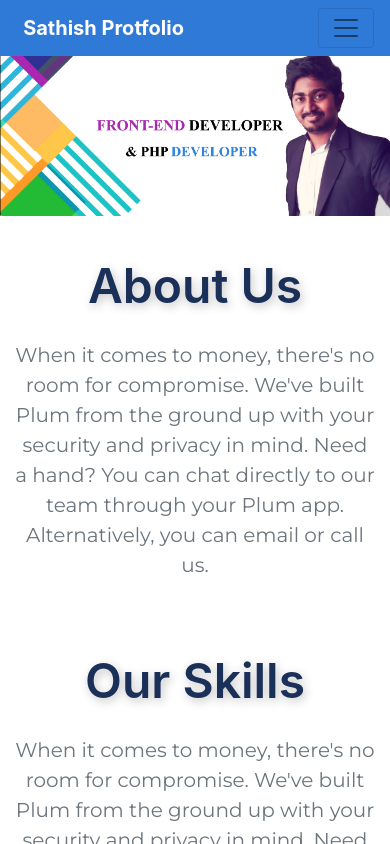
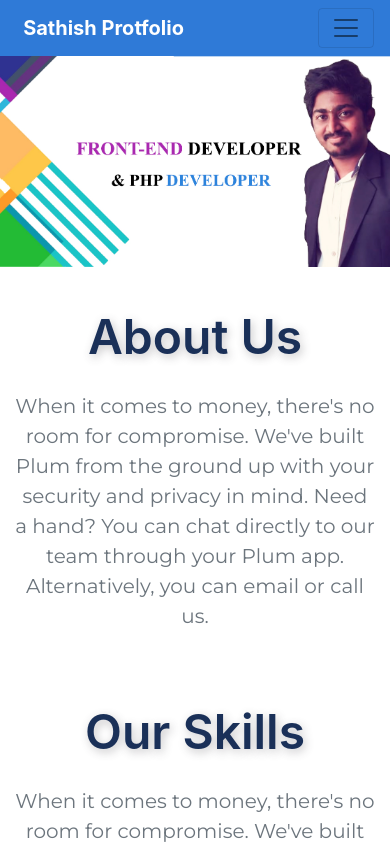
Before and after one commit to sathish19961412/sathishprofile, a React (Create React App) app: page / in a window 390 px wide. Shown: the top 844 px of the page. Built offline with nearby package versions, Linux system fonts and the light colour scheme.

Commit message:
Update Portfolio Banner

```diff
--- a/src/App.css
+++ b/src/App.css
@@ -172,6 +172,6 @@ text-shadow: 2px 3px 10px rgb(64 60 67 / 30%);
     background-repeat: no-repeat;
     background-size: cover;
     background-position: center;
-    height: 19vh;
+    height: 25vh;
   }
 }
```
